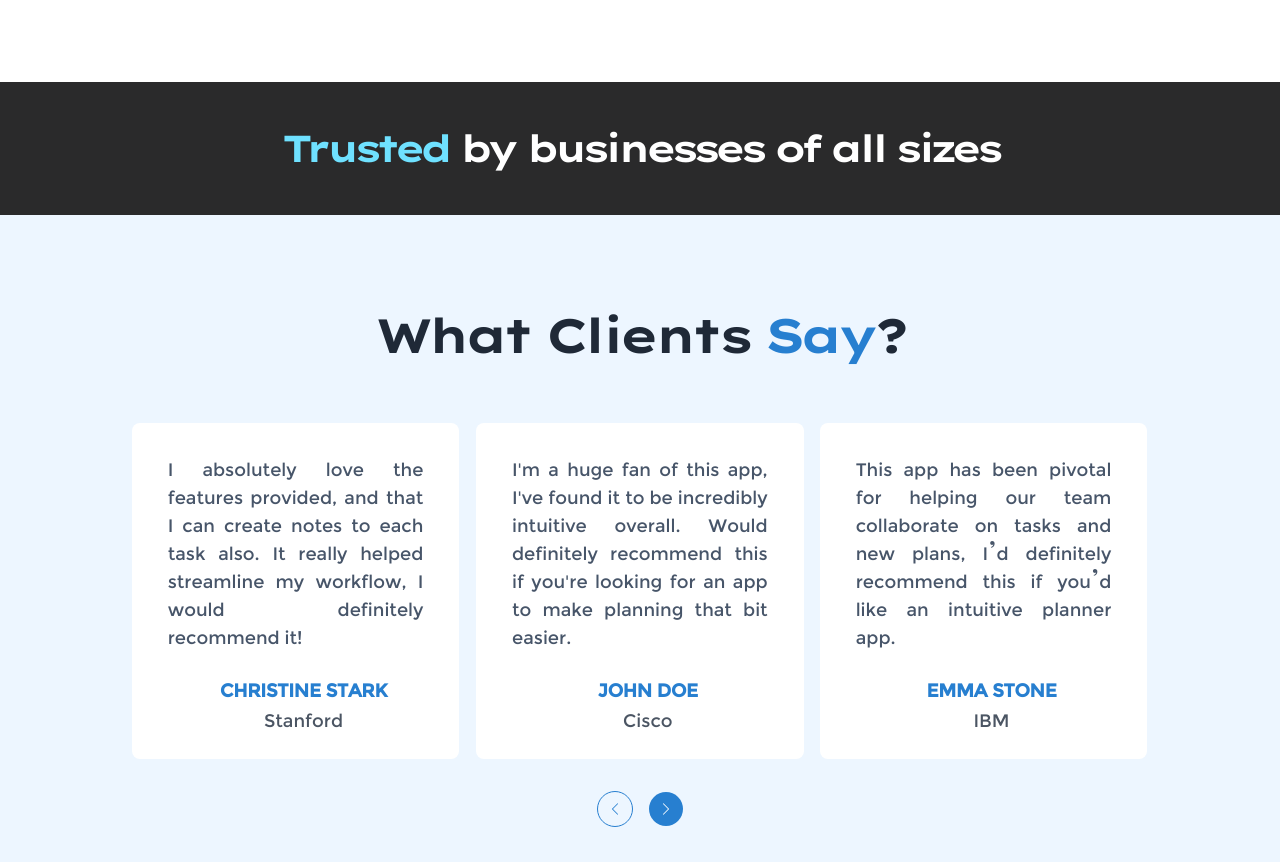
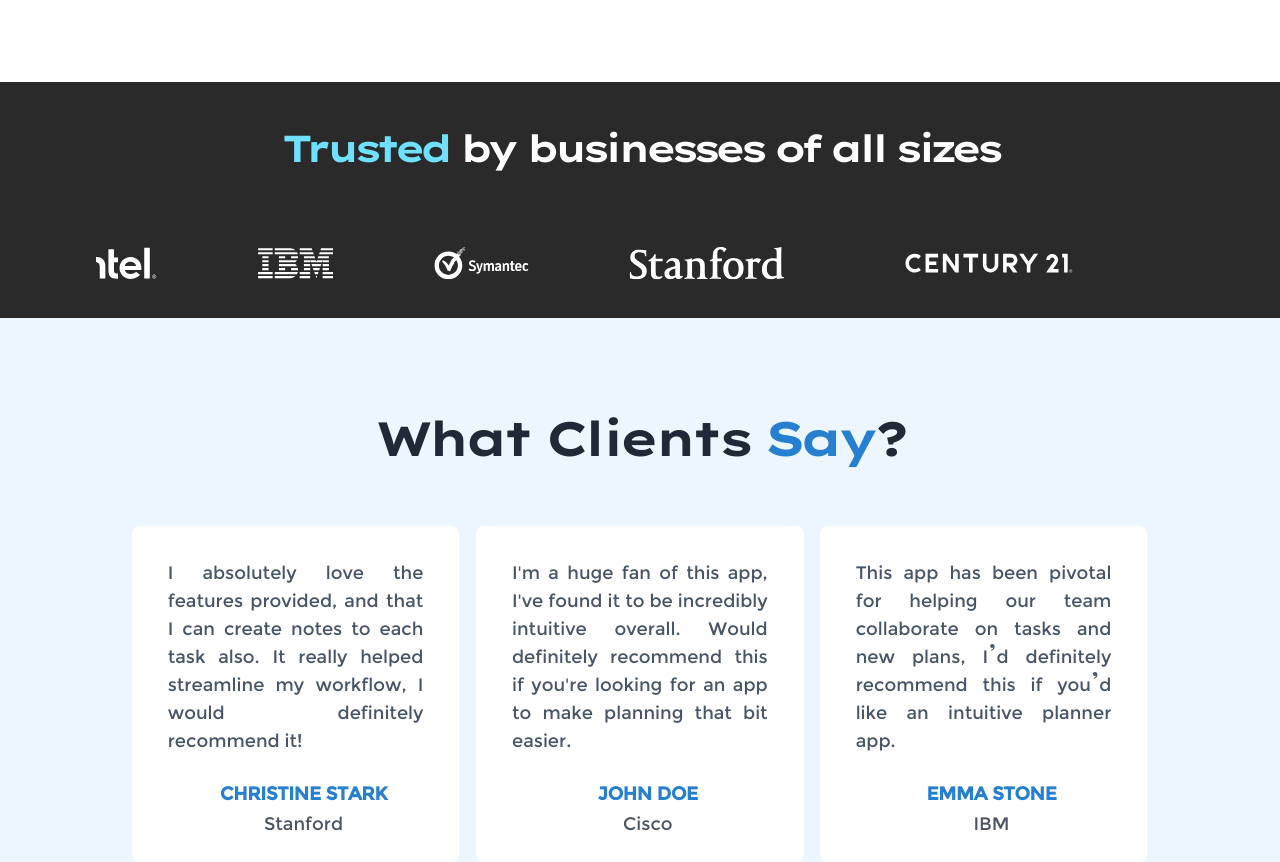
Before and after one commit to erik-ksth/enstant, a React (Create React App) app: page / in a window 1280 px wide. Shown: the part 2825-3687 px from the top of the page. Built offline with nearby package versions, Linux system fonts and the light colour scheme.

Commit message:
front-end done

```diff
--- a/src/components/modules/AboutUsPage/FAQs/index.js
+++ b/src/components/modules/AboutUsPage/FAQs/index.js
@@ -17,7 +17,7 @@
   return (
     <>
       <ThemeProvider theme={theme}>
-        <div class="w-10/12 max-w-screen-xl">
+        <div class="w-10/12 max-w-screen-xl" id="faqs">
           <h3 class="text-left mt-20">
             Frequently Asked Questions (<span>FAQs</span>)
           </h3>
--- /dev/null
+++ b/src/components/modules/HomePage/ClientsLogos/LogosScrolling.css
@@ -0,0 +1,23 @@
+.slider, .secSlider {
+    width: 85vw;
+    max-width: 1500px;
+    margin-top: 70px;
+    overflow: hidden;
+}
+.slider ul {
+    display: flex;
+    padding: 0;
+    animation: cambio 30s infinite linear;
+}
+.slider li {
+    padding:0 50px;
+    list-style: none;
+}
+.slider img {
+    max-width: fit-content !important;
+    height: auto !important;
+}
+@keyframes cambio {
+    from {margin-left: 0%}
+    to {margin-left: -100%}
+}
--- a/src/components/modules/HomePage/ClientsLogos/index.js
+++ b/src/components/modules/HomePage/ClientsLogos/index.js
@@ -1,4 +1,5 @@
 import React from "react";
+import "./LogosScrolling.css";
 import { Scrolling } from "../../PageLayout/submodules/Scrolling/Scrolling";
 import logos from "./logo.json";
 
@@ -11,8 +12,18 @@
           sizes
         </h2>
 
-        <div style={logoContainer}>
-          {/* <Scrolling images={logos} speed={50000}></Scrolling> */}
+        <div class="slider">
+          <ul>
+            {logos.map((image) => (
+              <li>
+                  <img
+                    key={image.id}
+                    src={image.logo}
+                    alt={`Image ${image.id}`}
+                  />
+              </li>
+            ))}
+          </ul>
         </div>
       </div>
     </div>
@@ -24,13 +35,17 @@
 const parentContainer = {
   padding: "3% 0",
   backgroundColor: "var(--text-color)",
-  width: "100%",
+  width: "100vw",
   display: "flex",
   justifyContent: "center",
 };
 
 const childContainer = {
   maxWidth: "1500px",
+  display: "flex",
+  justifyContent: "center",
+  flexDirection: "column",
+  alignItems: "center"
 };
 
 const logoContainer = {
--- a/src/components/modules/HomePage/ClientsLogos/logo.json
+++ b/src/components/modules/HomePage/ClientsLogos/logo.json
@@ -1,51 +1,51 @@
 [
     {
         "id": "1",
-        "logo": "../../../../../public/images/logos/cisco_logo.svg"
+        "logo": "/images/logos/cisco_logo.svg"
     },
     {
         "id": "2",
-        "logo": "../../../../../public/images/logos/intel_logo.svg"
+        "logo": "/images/logos/intel_logo.svg"
     },
     {
         "id": "3",
-        "logo": "../../../../../public/images/logos/ibm_logo.svg"
+        "logo": "/images/logos/ibm_logo.svg"
     },
     {
         "id": "4",
-        "logo": "../../../../../public/images/logos/symantec_logo.svg"
+        "logo": "/images/logos/symantec_logo.svg"
     },
     {
         "id": "5",
-        "logo": "../../../../../public/images/logos/stanford_logo.svg"
+        "logo": "/images/logos/stanford_logo.svg"
     },
     {
         "id": "6",
-        "logo": "../../../../../public/images/logos/century21_logo.svg"
+        "logo": "/images/logos/century21_logo.svg"
     },
     {
         "id": "7",
-        "logo": "../../../../../public/images/logos/3com_logo.svg"
+        "logo": "/images/logos/3com_logo.svg"
     },
     {
         "id": "8",
-        "logo": "../../../../../public/images/logos/sun_logo.svg"
+        "logo": "/images/logos/sun_logo.svg"
     },
     {
         "id": "9",
-        "logo": "../../../../../public/images/logos/idt_logo.svg"
+        "logo": "/images/logos/idt_logo.svg"
     },
     {
         "id": "10",
-        "logo": "../../../../../public/images/logos/siebel_logo.svg"
+        "logo": "/images/logos/siebel_logo.svg"
     },
     {
         "id": "11",
-        "logo": "../../../../../public/images/logos/oki_logo.svg"
+        "logo": "/images/logos/oki_logo.svg"
     },
     {
         "id": "12",
-        "logo": "../../../../../public/images/logos/applied_materials_logo.svg"
+        "logo": "/images/logos/applied_materials_logo.svg"
     }
 
 ]
--- a/src/components/modules/PageLayout/submodules/AppFooter/Footer.css
+++ b/src/components/modules/PageLayout/submodules/AppFooter/Footer.css
@@ -5,6 +5,8 @@
     flex-direction: column;
     justify-content: center;
     align-items: center;
+    padding: 5% 0;
+    row-gap: 50px;
 }
 
 .footerNavBarContainer {
--- a/src/components/modules/PageLayout/submodules/AppFooter/index.js
+++ b/src/components/modules/PageLayout/submodules/AppFooter/index.js
@@ -13,10 +13,12 @@
             <div className='footerNavBarContainer'>
                 <a className='footerNavBtn' href="/">Home</a>
                 <a className='footerNavBtn' href="/demo">Demo</a>
-                <a className='footerNavBtn' href="/about">FAQs</a>
+                <a className='footerNavBtn' href="/#faqs">FAQs</a>
                 <a className='footerNavBtn' href="/about">About Us</a>
                 <a className='footerNavBtn' href="/contactUs">Contact Us</a>
             </div>
+
+            <p style={{ color: "white" }}>Copyright © 1997-2023 Enstant.com</p>
         </div>
     )
 }
```
Also changed, not shown: public/images/logos/cisco_logo.png (added).
